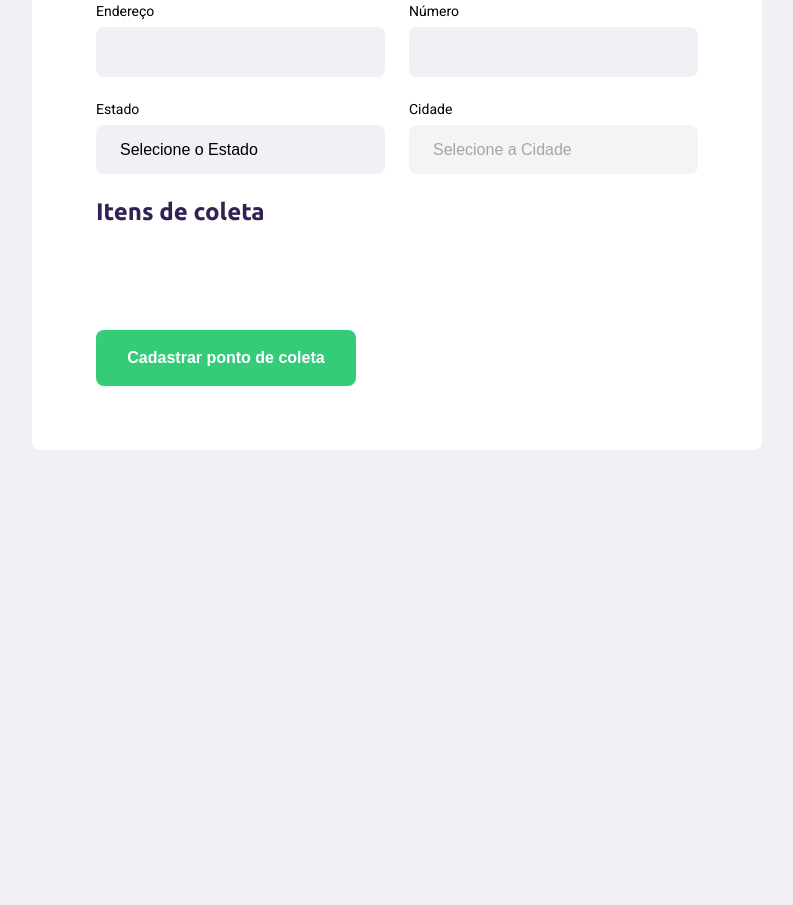
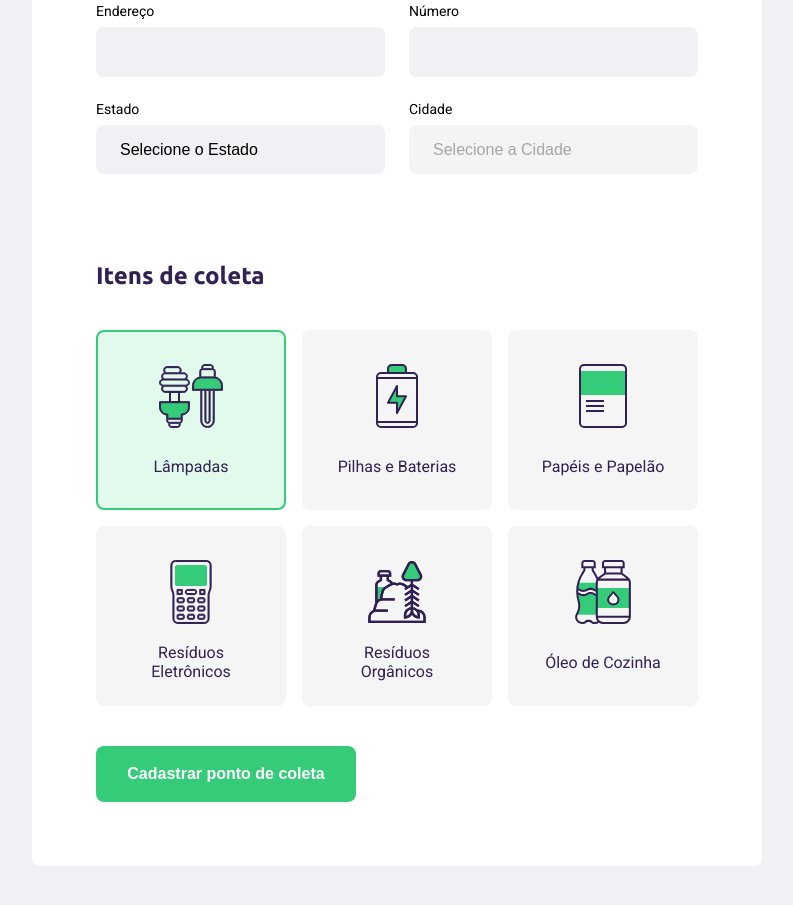
Before and after one commit to davimbastos/NextLvlWeek, a plain HTML site: page create-point.html in a window 1280 px wide. Shown: the part 505-1410 px from the top of the page, without its empty margins (243-1036 px from the left). Before the commit the page ends 1035 px from the top, so only its background shows below. Drawn offline with Linux system fonts and the light colour scheme; no server answers.

Commit message:
Inclusão do fieldset Itens de Coleta

```diff
--- a/create-point.html
+++ b/create-point.html
@@ -40,31 +40,31 @@
 
                     <div class="field">
                         <label for="name">Nome da entidade</label>
-                        <input type="text" name="name">
+                        <input type="text" name="name" required>
                     </div>
 
                     <div class="field-group">
                         <div class="field">
                             <label for="address">Endereço</label>
-                            <input type="text" name="address">
+                            <input type="text" name="address" required>
                         </div>
                         <div class="field">
                             <label for="address">Número</label>
-                            <input type="text" name="address2">
+                            <input type="text" name="address2" required>
                         </div>
                     </div>
 
                     <div class="field-group">
                         <div class="field">
                             <label for="state">Estado</label>
-                            <select name="uf">
+                            <select name="uf" required>
                                 <option value="">Selecione o Estado</option>
                             </select>
 
                         </div>
                         <div class="field">
                             <label for="city">Cidade</label>
-                            <select name="city" disabled>
+                            <select name="city" disabled required>
                                 <option value="">Selecione a Cidade</option>
                             </select>
 
@@ -76,11 +76,45 @@
 
                 </fieldset>
 
+                <fieldset>
+
                     <legend>
                         <h2>Itens de coleta</h2>
                     </legend>
 
-                <fieldset>
+                    <div class="items-grid">
+
+                        <li data-id="1" class="selected">
+                            <img src="/icones/lampadas.svg" alt="Lâmpadas">
+                            <span>Lâmpadas</span>
+                        </li>
+
+                        <li data-id="2">
+                            <img src="/icones/baterias.svg" alt="Pilhas e Baterias">
+                            <span>Pilhas e Baterias</span>
+                        </li>
+
+                        <li data-id="3">
+                            <img src="/icones/papeis-papelao.svg" alt="Papéis e Papelão">
+                            <span>Papéis e Papelão</span>
+                        </li>
+
+                        <li data-id="4">
+                            <img src="/icones/eletronicos.svg" alt="Resíduos Eletrônicos">
+                            <span>Resíduos Eletrônicos</span>
+                        </li>
+
+                        <li data-id="5">
+                            <img src="/icones/organicos.svg" alt="Resíduos Orgânicos">
+                            <span>Resíduos Orgânicos</span>
+                        </li>
+
+                        <li data-id="6">
+                            <img src="/icones/oleo.svg" alt="Óleo de Cozinha">
+                            <span>Óleo de Cozinha</span>
+                        </li>
+
+                    </div>
 
                 </fieldset>
 
--- a/create-point.js
+++ b/create-point.js
@@ -24,12 +24,15 @@ function getCities (event) {
     const ufValue = event.target.value
     const url = `https://servicodados.ibge.gov.br/api/v1/localidades/estados/${ufValue}/municipios`
 
+    citySelect.innerHTML = "<option value>Selecione a Cidade</option>"
+    citySelect.disabled = true
+
     fetch(url)
     .then (res => res.json() )
     .then( cities => {
 
         for( const city of cities ){
-            citySelect.innerHTML += `<option value="${city.id}">${city.nome}</option>`
+            citySelect.innerHTML += `<option value="${city.nome}">${city.nome}</option>`
         }
 
         citySelect.disabled = false
@@ -40,3 +43,19 @@ function getCities (event) {
 document
     .querySelector("select[name=uf]")
     .addEventListener("change", getCities)
+
+const itemsToCollect = document.querySelectorAll(".items-grid li")
+
+for (const item of itemsToCollect) {
+    item.addEventListener("click", handleSelectedItem)
+}
+
+function handleSelectedItem(event) {
+    const itemLi = event.target
+
+    itemLi.classList.toggle("selected")
+
+    const itemId = itemLi.dataset.id
+
+
+}
--- a/styles/create-point.css
+++ b/styles/create-point.css
@@ -124,3 +124,50 @@ form button {
 form button:hover {
     background-color: #2fb86e;
 }
+
+.items-grid {
+    display: grid;
+    grid-template-columns: 1fr 1fr 1fr;
+    gap: 16px;
+}
+
+.items-grid li {
+    background-color: #f5f5f5;
+    list-style: none;
+
+    border: 2px solid #f5f5f5;
+    border-radius: 8px;
+
+    height: 180px;
+
+    padding: 32px 24px 16px;
+
+    display: flex;
+    flex-direction: column;
+    align-items: center;
+    justify-content: space-between;
+
+    text-align: center;
+
+    cursor: pointer;
+}
+
+.items-grid li span {
+    margin-top: 12px;
+    flex: 1;
+
+    display: flex;
+    align-items: center;
+
+    color: var(--title-color);
+}
+
+.items-grid li.selected {
+    background: #e1faec;
+    border: 2px solid #34cb79;
+}
+
+.items-grid li img,
+.items-grid li span {
+    pointer-events: none;
+}
```
